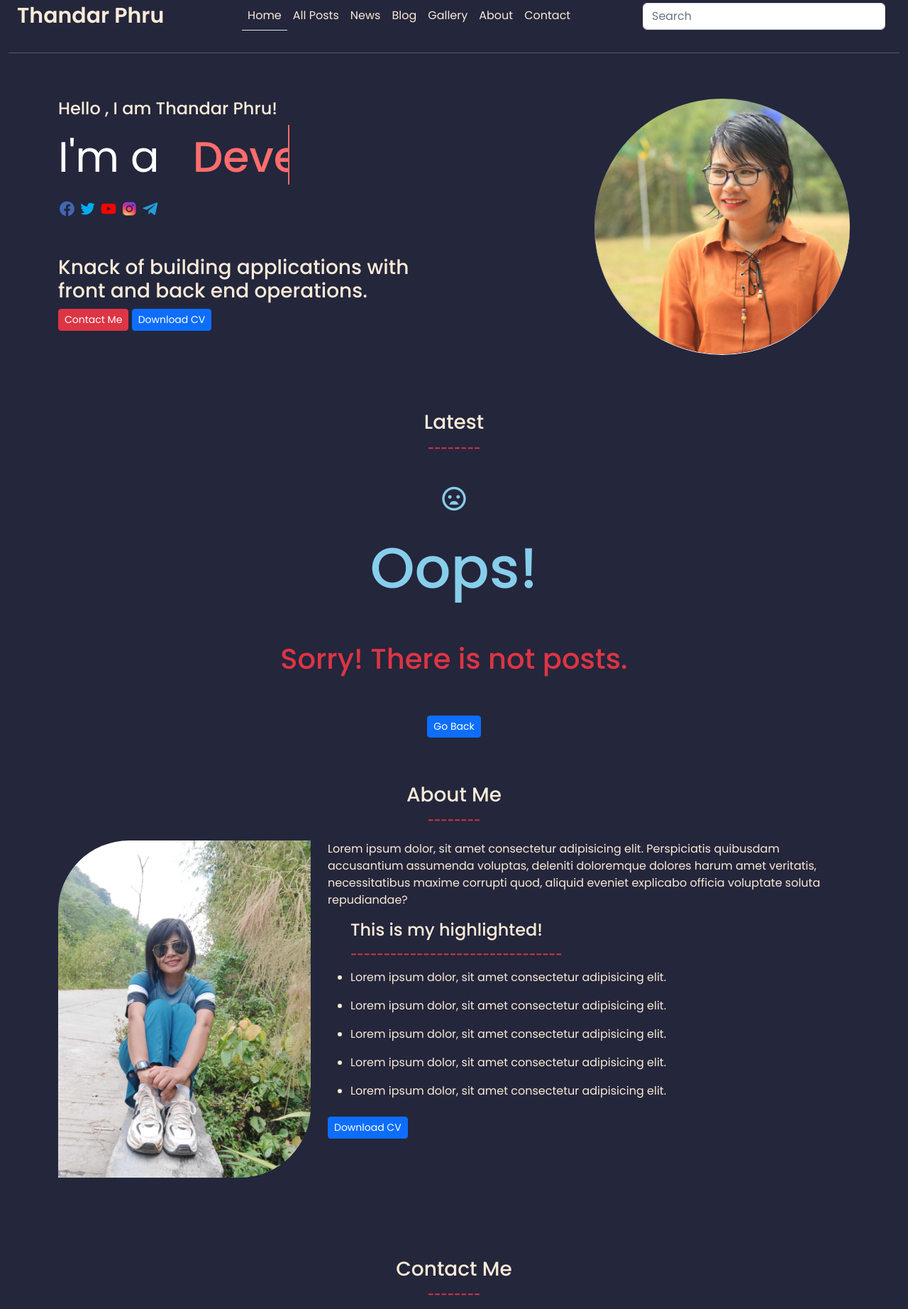
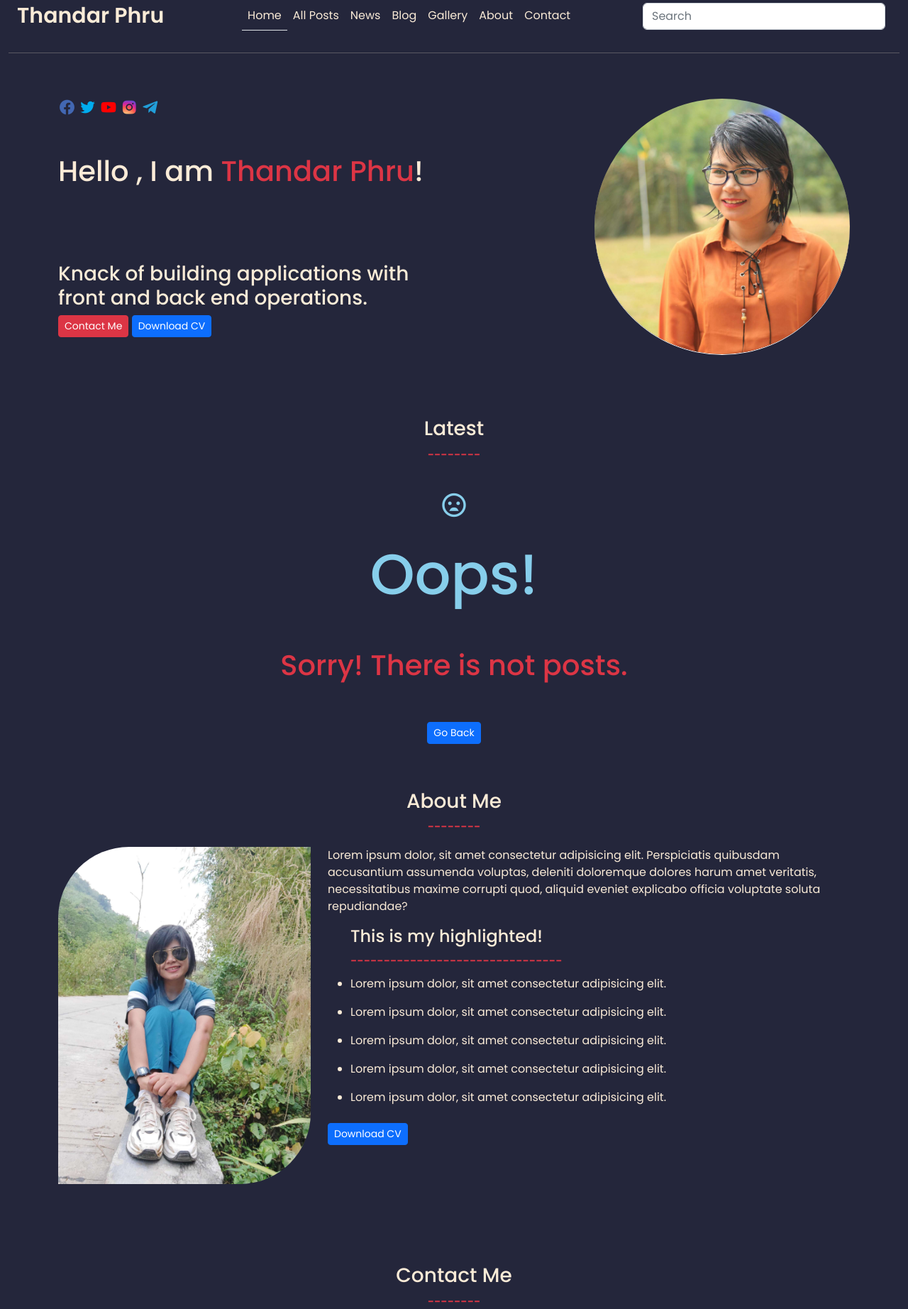
Before and after one commit to kyawsoehla0101/thandarphru, a Django app: page / in a window 1280 px wide. Shown: the part 13-1857 px from the top of the page at 71% size. Run offline with Django 4.2, Linux system fonts and the light colour scheme; data comes from the database, SQL or seed files in the repository; data that the repository does not hold is empty.

Commit message:
remove slide

```diff
--- a/base/templates/base/home.html
+++ b/base/templates/base/home.html
@@ -4,18 +4,16 @@
 <div class="container">
   <div class="row justify-content-center">
     <div class="col-lg-6 py-5">
-      <div>
-        <h4>Hello , I am Thandar Phru!</h4>
-      </div>
-      <div class="wrapper">
+
+      {% comment %} <div class="wrapper">
         <div class="static-txt">I'm a</div>
         <ul class="dynamic-txts">
-          <li><span>Soldier</span></li>
-          <li><span>Trainer</span></li>
-          <li><span>Developer</span></li>
-          <li><span>Freelancer</span></li>
+          <li><span>Thandar Phru</span></li>
+          <li><span>Thandar Phru</span></li>
+          <li><span>Thandar Phru</span></li>
+          <li><span>Thandar Phru</span></li>
         </ul>
-      </div>
+      </div> {% endcomment %}
       <div class="social-icon">
         <a href="https://www.facebook.com/profile.php?id=100074218491516" target="_blank">
           <i class="bx bxl-facebook-circle"></i>
@@ -32,6 +30,9 @@
         <a href="https://telegram.org/">
           <i class="bx bxl-telegram"></i>
         </a>
+      </div>
+      <div class="py-5">
+        <h1>Hello , I am <span class="text-danger">Thandar Phru</span>!</h1>
       </div>
       <div class="py-5">
         <h3>
--- a/templates/footer.html
+++ b/templates/footer.html
@@ -32,7 +32,7 @@
       <div>
         <p>Location : <span class='float-end'>Mrauk Oo, 10th Street, ......</p>
         <p>Phone Number: <span  class='float-end'>09----------</span></p>
-        <p>Gmail: <span  class='float-end'>thandarphru.aa@gmail.com</span></p>
+        <p>Gmail: <span  class='float-end'>thandarphru.tdp@gmail.com</span></p>
         <p>Telegram: <span  class='float-end'>------------</span></p>
       </d>
     </div>
```
